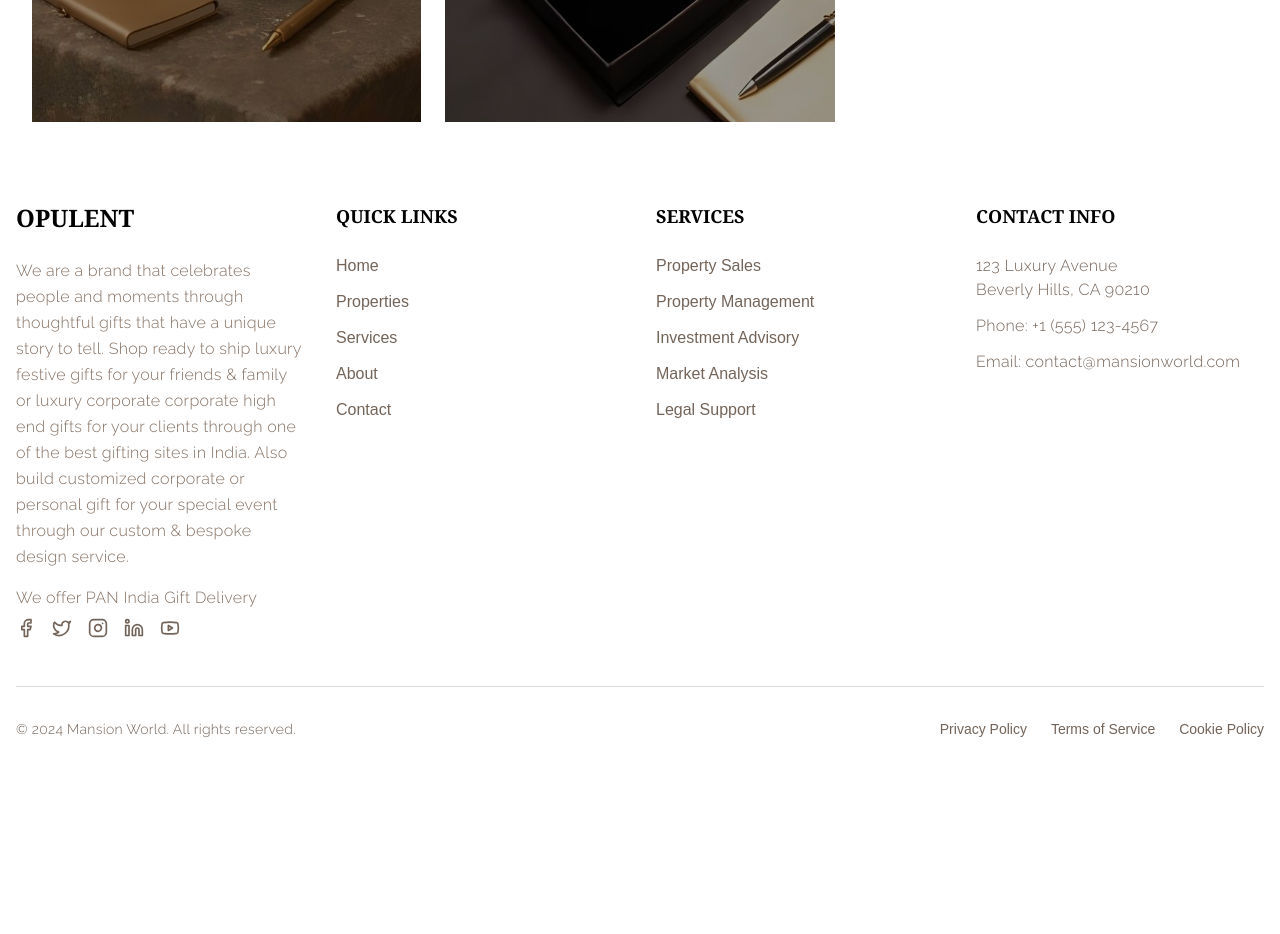
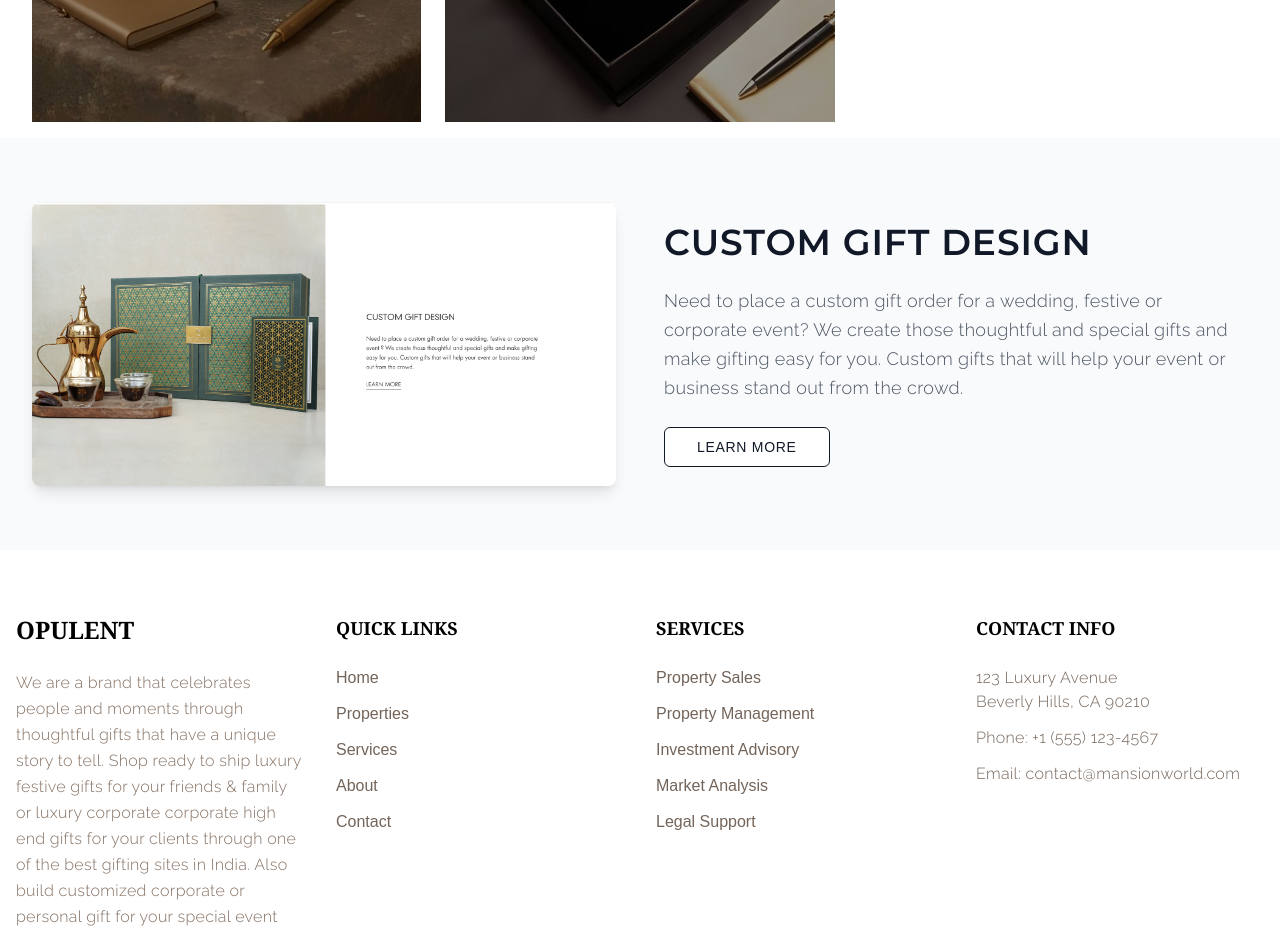
Before and after one commit to Aryan919680/mansion-world-replica, a React (Vite) app: page / in a window 1280 px wide. Shown: the part 2940-3874 px from the top of the page. Before the commit the page ends 3743 px from the top, so only its background shows below. Built offline with nearby package versions, Linux system fonts and the light colour scheme; a web font is replaced by a local one.

Commit message:
Add Custom Gift Design section
Added the "Custom Gift Design" section to the Index page, placing it below the "Gift Collections" section. This new section includes a title, descriptive text, and a "LEARN MORE" button, as shown in the provided image.

```diff
--- /dev/null
+++ b/src/components/CustomGiftDesign.tsx
@@ -0,0 +1,40 @@
+import { Button } from "@/components/ui/button";
+
+const CustomGiftDesign = () => {
+  return (
+    <section className="py-16 px-4 sm:px-6 lg:px-8 bg-gray-50">
+      <div className="max-w-7xl mx-auto">
+        <div className="grid grid-cols-1 lg:grid-cols-2 gap-12 items-center">
+          {/* Image Section */}
+          <div className="order-2 lg:order-1">
+            <img
+              src="/lovable-uploads/51fd2846-c4dc-4757-b040-1aa3a411c87f.png"
+              alt="Custom Gift Design - Traditional Arabic coffee set with decorative books"
+              className="w-full h-auto rounded-lg shadow-lg"
+            />
+          </div>
+
+          {/* Content Section */}
+          <div className="order-1 lg:order-2 space-y-6">
+            <h2 className="text-3xl md:text-4xl font-bold text-gray-900 tracking-wide">
+              CUSTOM GIFT DESIGN
+            </h2>
+
+            <p className="text-gray-600 text-lg leading-relaxed">
+              Need to place a custom gift order for a wedding, festive or corporate event? We create those thoughtful and special gifts and make gifting easy for you. Custom gifts that will help your event or business stand out from the crowd.
+            </p>
+
+            <Button
+              variant="outline"
+              className="border-gray-900 text-gray-900 hover:bg-gray-900 hover:text-white transition-all duration-300 px-8 py-3 text-sm font-medium tracking-wider"
+            >
+              LEARN MORE
+            </Button>
+          </div>
+        </div>
+      </div>
+    </section>
+  );
+};
+
+export { CustomGiftDesign };
--- a/src/pages/Index.tsx
+++ b/src/pages/Index.tsx
@@ -9,6 +9,7 @@ import {BrandStatement} from "@/components/BrandStatement";
 import { Banner } from "@/components/Banner";
 import { ModernGiving } from "@/components/ModernGiving";
 import { GiftCollections } from "@/components/GiftCollections";
+import { CustomGiftDesign } from "@/components/CustomGiftDesign";
 
 const Index = () => {
   return (
@@ -22,6 +23,7 @@ const Index = () => {
       <About />
       <Contact /> */}
       <GiftCollections />
+      <CustomGiftDesign />
       <Footer />
     </div>
   );
```
Also changed, not shown: public/lovable-uploads/51fd2846-c4dc-4757-b040-1aa3a411c87f.png (added).
